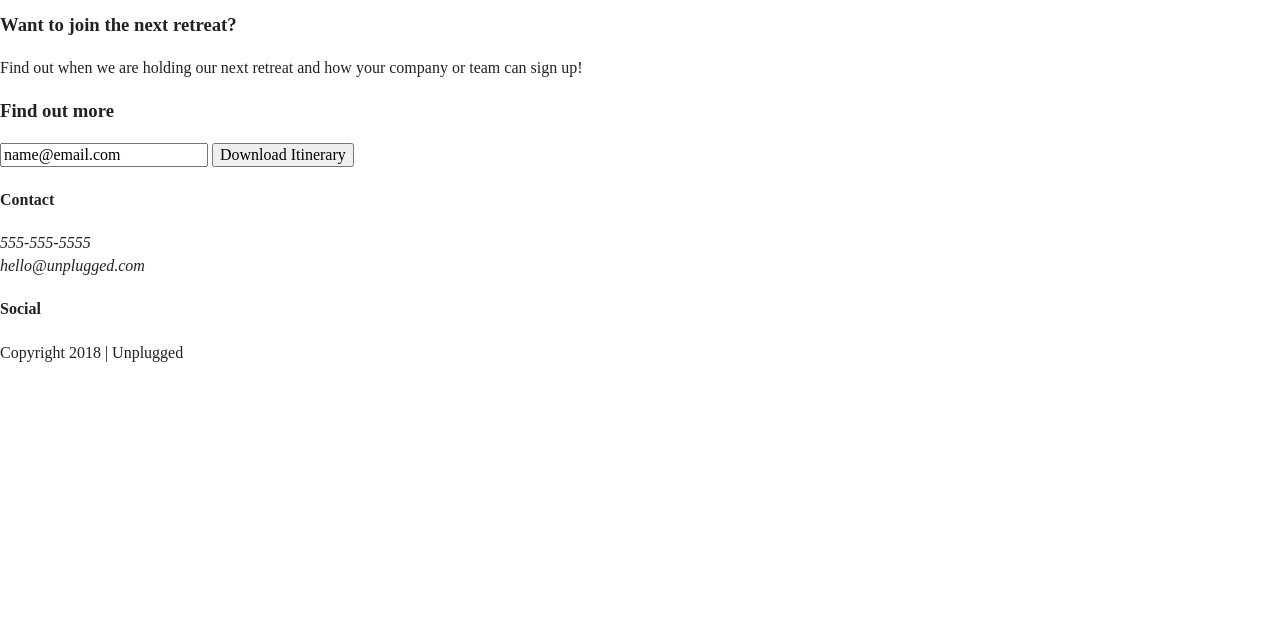
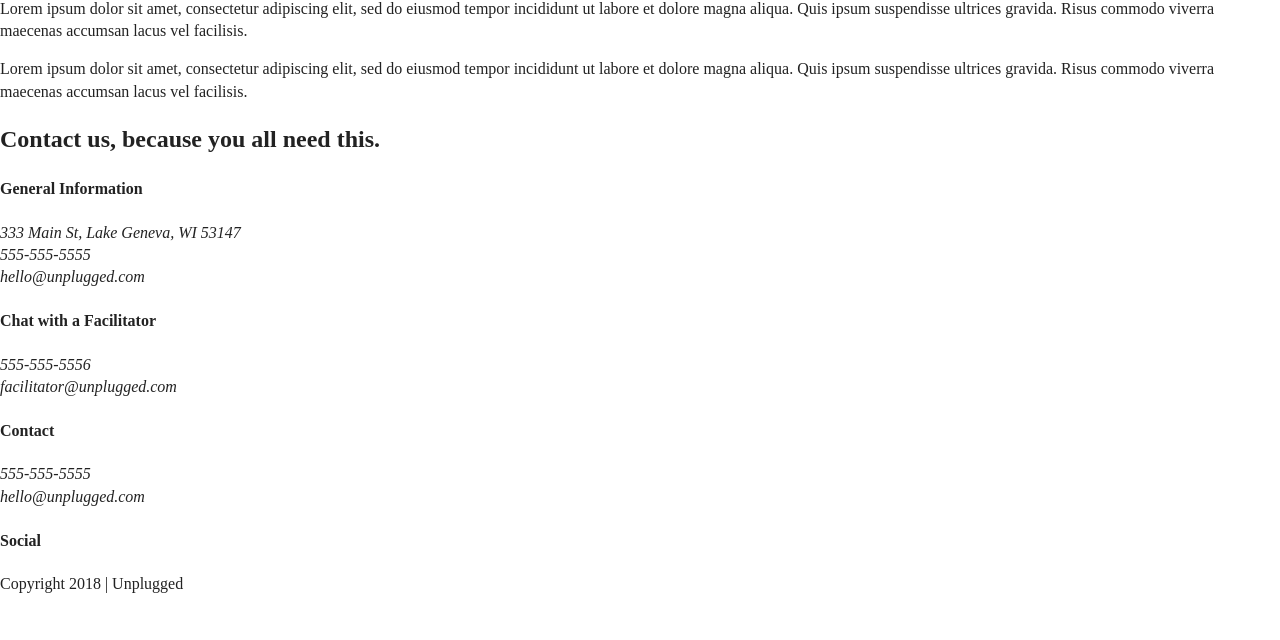
Before and after one commit to b-kicks-IT/unplugged-design-docs, a website: page about/index.html in a window 1280 px wide. Shown: the part 160-800 px from the top of the page. Drawn offline with Linux system fonts and the light colour scheme.

Commit message:
Updated the about/index.html

```diff
--- a/about/index.html
+++ b/about/index.html
@@ -33,7 +33,7 @@
       <div class="header-divider"></div>
       <nav>
         <ul>
-          <li><a href="faq/index.html">FAQ</a></li>
+          <li><a href="../faq/index.html">FAQ</a></li>
           <li><a href="about/index.html">About</a></li>
         </ul>
       </nav>
@@ -42,28 +42,59 @@
 
   <main>
 
-    <section class="hero-area">
+    <section class="mission">
       <div class="content-wrapper">
-        <h1>Retreat from the desk, return refreshed.</h1>
+        <h2>Our Mission - we want to make you the team you always wanted to be.</h2>
+        <div class="mission-content">
+          <p>
+            Lorem ipsum dolor sit amet, consectetur adipiscing elit, sed do eiusmod tempor incididunt ut labore et
+            dolore magna aliqua. Quis ipsum suspendisse ultrices gravida. Risus commodo viverra maecenas accumsan lacus
+            vel facilisis.
+          </p>
+          <p>
+            Lorem ipsum dolor sit amet, consectetur adipiscing elit, sed do eiusmod tempor incididunt ut labore et
+            dolore magna aliqua. Quis ipsum suspendisse ultrices gravida. Risus commodo viverra maecenas accumsan lacus
+            vel facilisis.
+          </p>
+        </div>
+      </div>
+      <!-- mission content wrapper ends -->
+    </section>
+    <!-- contact-info -->
+
+    <section class="map">
+      <figure>
+      </figure>
+    </section>
+
+    <section class="contact-section">
+      <div class="content-wrapper">
+        <h2>Contact us, because you all need this.</h2>
+        <div class="contact-content">
+          <div>
+            <h4>General Information</h4>
+            <address>
+              <p>
+                333 Main St, Lake Geneva, WI 53147<br>
+                555-555-5555<br>
+                hello@unplugged.com
+              </p>
+            </address>
+          </div>
+          <div>
+            <h4>Chat with a Facilitator</h4>
+            <address>
+              <p>
+                555-555-5556<br>
+                facilitator@unplugged.com
+              </p>
+            </address>
+          </div>
+          <!-- contact-content div ends -->
+        </div>
+        <!-- contact content wrapper ends -->
       </div>
     </section>
-
-    <aside>
-      <div class="content-wrapper">
-        <div class="form-description">
-          <h3>Want to join the next retreat?</h3>
-          <p>
-            Find out when we are holding our next retreat and how your company or team can sign up!
-          </p>
-        </div>
-        <div class="form">
-          <h3>Find out more</h3>
-          <input type="text" name="name" value="name@email.com">
-          <input type="button" value="Download Itinerary">
-        </div>
-      </div>
-      <!-- aside content wrapper ends -->
-    </aside>
 
   </main>
   <!-- main wrapper -->
```
